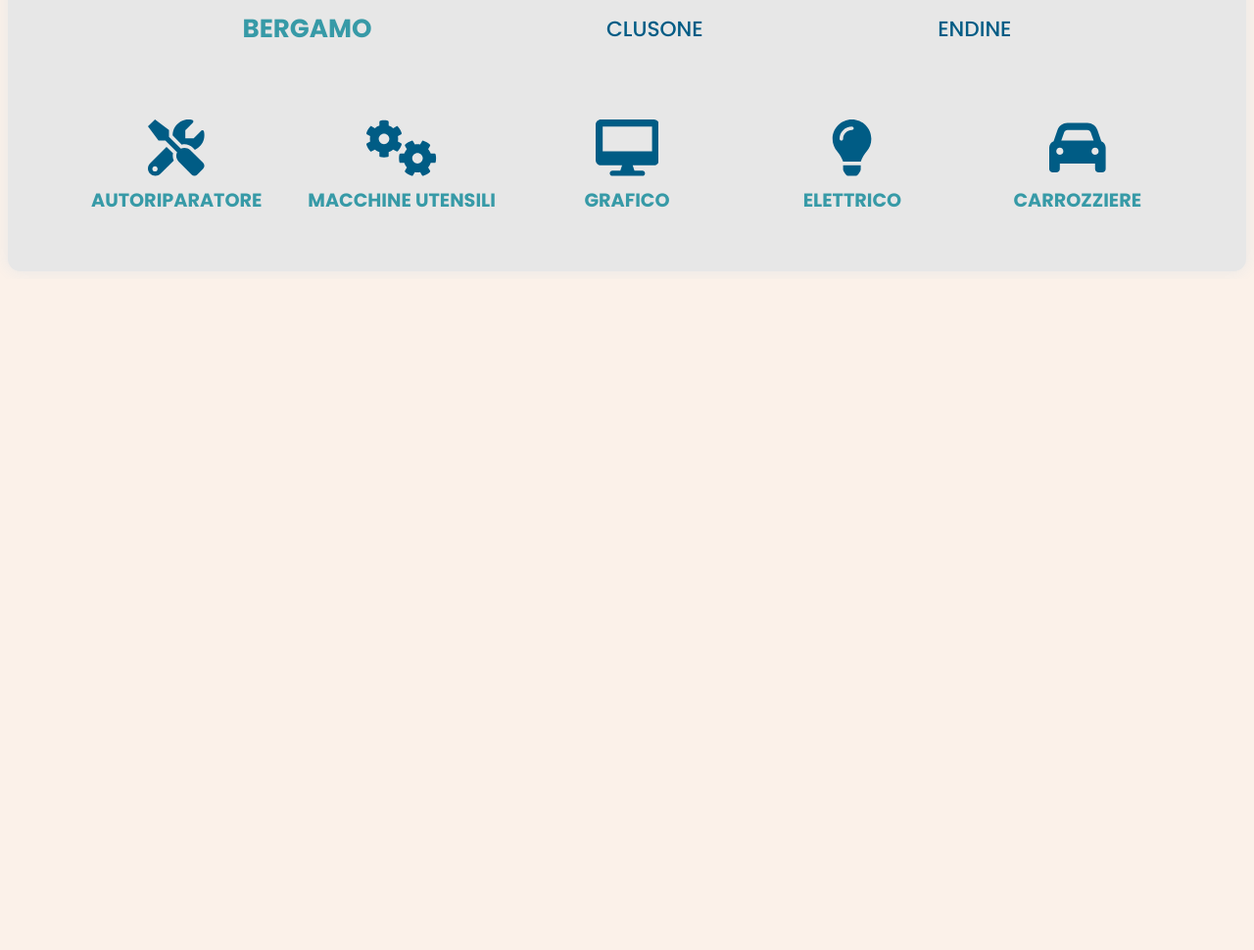
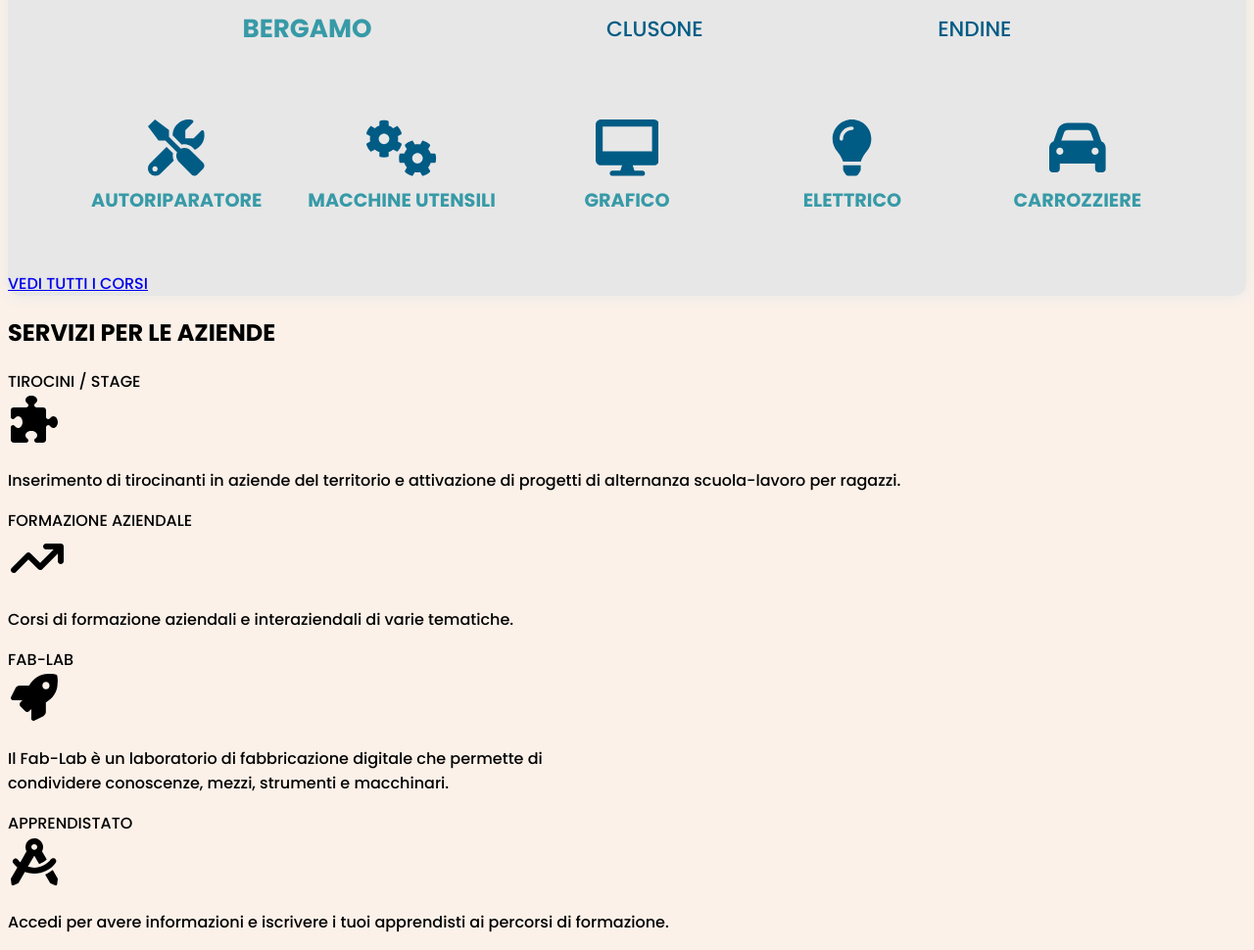
Before and after one commit to Laaouatni/afpCSS, a plain HTML site: page index.html in a window 1280 px wide. Shown: the part 1171-2141 px from the top of the page at 98% size. Before the commit the page ends 1456 px from the top, so only its background shows below. Drawn offline with Linux system fonts and the light colour scheme.

Commit message:
Update index.html

```diff
--- a/index.html
+++ b/index.html
@@ -139,6 +139,57 @@
                         </div>
                     </div>
                 </div>
+                <div id="btn-corsi-div">
+                    <a href="http://">VEDI TUTTI I CORSI</a>
+                </div>
+            </div>
+        </section>
+
+        <section id="servizi">
+            <div>
+                <h2>SERVIZI PER LE AZIENDE</h2>
+            </div>
+            <div>
+                <!-- 1 -->
+                <div>
+                    <div>
+                        <div class="titolo-servizio">TIROCINI / STAGE</div>
+                        <div><svg aria-hidden="true" focusable="false" data-prefix="fas" data-icon="puzzle-piece" class="svg-inline--fa fa-puzzle-piece" role="img" xmlns="http://www.w3.org/2000/svg" viewBox="0 0 512 512"><path fill="currentColor" d="M512 288c0 35.35-21.49 64-48 64c-32.43 0-31.72-32-55.64-32C394.9 320 384 330.9 384 344.4V480c0 17.67-14.33 32-32 32h-71.64C266.9 512 256 501.1 256 487.6C256 463.1 288 464.4 288 432c0-26.51-28.65-48-64-48s-64 21.49-64 48c0 32.43 32 31.72 32 55.64C192 501.1 181.1 512 167.6 512H32c-17.67 0-32-14.33-32-32v-135.6C0 330.9 10.91 320 24.36 320C48.05 320 47.6 352 80 352C106.5 352 128 323.3 128 288S106.5 223.1 80 223.1c-32.43 0-31.72 32-55.64 32C10.91 255.1 0 245.1 0 231.6v-71.64c0-17.67 14.33-31.1 32-31.1h135.6C181.1 127.1 192 117.1 192 103.6c0-23.69-32-23.24-32-55.64c0-26.51 28.65-47.1 64-47.1s64 21.49 64 47.1c0 32.43-32 31.72-32 55.64c0 13.45 10.91 24.36 24.36 24.36H352c17.67 0 32 14.33 32 31.1v71.64c0 13.45 10.91 24.36 24.36 24.36c23.69 0 23.24-32 55.64-32C490.5 223.1 512 252.7 512 288z"></path></svg></div>
+                    </div>
+                    <div>
+                        <p>Inserimento di tirocinanti in aziende del territorio e attivazione di progetti di alternanza scuola-lavoro per ragazzi.</p>
+                    </div>
+                </div>
+                <!-- 2 -->
+                <div>
+                    <div>
+                        <div class="titolo-servizio">FORMAZIONE AZIENDALE</div>
+                        <div><svg aria-hidden="true" focusable="false" data-prefix="fas" data-icon="arrow-trend-up" class="svg-inline--fa fa-arrow-trend-up" role="img" xmlns="http://www.w3.org/2000/svg" viewBox="0 0 576 512"><path fill="currentColor" d="M576 128v160c0 17.67-14.31 32-32 32s-32-14.33-32-32V205.3l-169.4 169.4C336.4 380.9 328.2 384 320 384s-16.38-3.125-22.62-9.375L192 269.3l-137.4 137.4C48.38 412.9 40.19 416 32 416c-18.28 0-32-14.95-32-32c0-8.188 3.125-16.38 9.375-22.62l160-160C175.6 195.1 183.8 192 192 192s16.38 3.125 22.62 9.375L320 306.8L466.8 160H384c-17.69 0-32-14.33-32-32s14.31-32 32-32h160C560.8 96 576 109.4 576 128z"></path></svg></div>
+                    </div>
+                    <div>
+                        <p>Corsi di formazione aziendali e interaziendali di varie tematiche.</p>
+                    </div>
+                </div>
+                <!-- 3 -->
+                <div>
+                    <div>
+                        <div class="titolo-servizio">FAB-LAB</div>
+                        <div><svg aria-hidden="true" focusable="false" data-prefix="fas" data-icon="rocket" class="svg-inline--fa fa-rocket" role="img" xmlns="http://www.w3.org/2000/svg" viewBox="0 0 512 512"><path fill="currentColor" d="M505.1 19.33C503.9 13.71 498.4 8.208 492.8 6.958C460.6 .0833 435.5 0 410.4 0c-103.2 0-165.1 55.25-211.4 128H94.86C78.49 128 59.24 139.9 51.99 154.5L2.493 253.2C.993 256.6 .1181 260.2-.0069 264c0 13.25 10.75 24 23.1 24h103.9L105.4 310.5c-11.38 11.38-12.1 32.25 0 45.25l50.87 50.87c11.12 11.13 32.12 13.13 45.25 0l22.5-22.5L223.1 488c0 13.25 10.75 24 23.1 24c3.75-.125 7.312-1 10.69-2.5l98.71-49.38c14.62-7.375 26.53-26.5 26.53-42.88l.0642-104.5c72.5-46.25 127.1-108.4 127.1-211C512.1 76.5 512.1 51.46 505.1 19.33zM383.1 168c-21.1 0-39.1-17.88-39.1-40s17.1-40 39.1-40c22.12 0 39.1 17.88 39.1 40S406.1 168 383.1 168z"></path></svg></div>
+                    </div>
+                    <div>
+                        <p>Il Fab-Lab è un laboratorio di fabbricazione digitale che permette di <br>condividere conoscenze, mezzi, strumenti e macchinari.</p>
+                    </div>
+                </div>
+                <!-- 4 -->
+                <div>
+                    <div>
+                        <div class="titolo-servizio">APPRENDISTATO</div>
+                        <div><svg aria-hidden="true" focusable="false" data-prefix="fas" data-icon="compass-drafting" class="svg-inline--fa fa-compass-drafting" role="img" xmlns="http://www.w3.org/2000/svg" viewBox="0 0 512 512"><path fill="currentColor" d="M457 344.4c-25 20.37-52.63 37.25-82.5 49.12l54.38 94.12l53.88 23.12c9.875 4.125 21-2.25 22.25-12.87L512 439.6L457 344.4zM488.7 265.7c11.27-15.44 6.105-37.47-10.61-46.75c-13.99-7.774-31.63-3.985-41.06 8.947C395.2 285.3 328.1 319.1 256 319.1c-23.88 0-47.28-4.25-69.4-11.5l67.4-116.7h4l51.13 88.5c31.25-8.875 59.5-25.75 82.63-48.87L340 141.6c10.75-19.86 15.66-43.44 8.912-69.19c-9.697-37.01-41.5-66.32-79.4-71.5c-59-8.057-109.5 37.64-109.5 95.07c0 16.62 4.625 31.1 11.1 45.62L103.7 260C94.31 251.3 85.57 241.8 77.69 231.5C67.82 218.7 50.24 214.8 36.23 222.9c-16.53 9.603-21.45 31.76-9.806 46.91C39.67 287 54.83 302.4 71.25 316.2L0 439.6l7.003 58.27c1.277 10.63 12.41 17.07 22.25 12.85l53.88-23.12l70.85-122.6C186.1 377.2 220.6 383.1 256 383.1C348.6 383.1 434.9 339.4 488.7 265.7zM256 63.1c17.62 0 32 14.37 32 31.1s-14.38 32-32 32c-17.62 0-32-14.38-32-32S238.4 63.1 256 63.1z"></path></svg></div>
+                    </div>
+                    <div>
+                        <p>Accedi per avere informazioni e iscrivere i tuoi apprendisti ai percorsi di formazione.</p>
+                    </div>
+                </div>
             </div>
         </section>
     </main>
```
